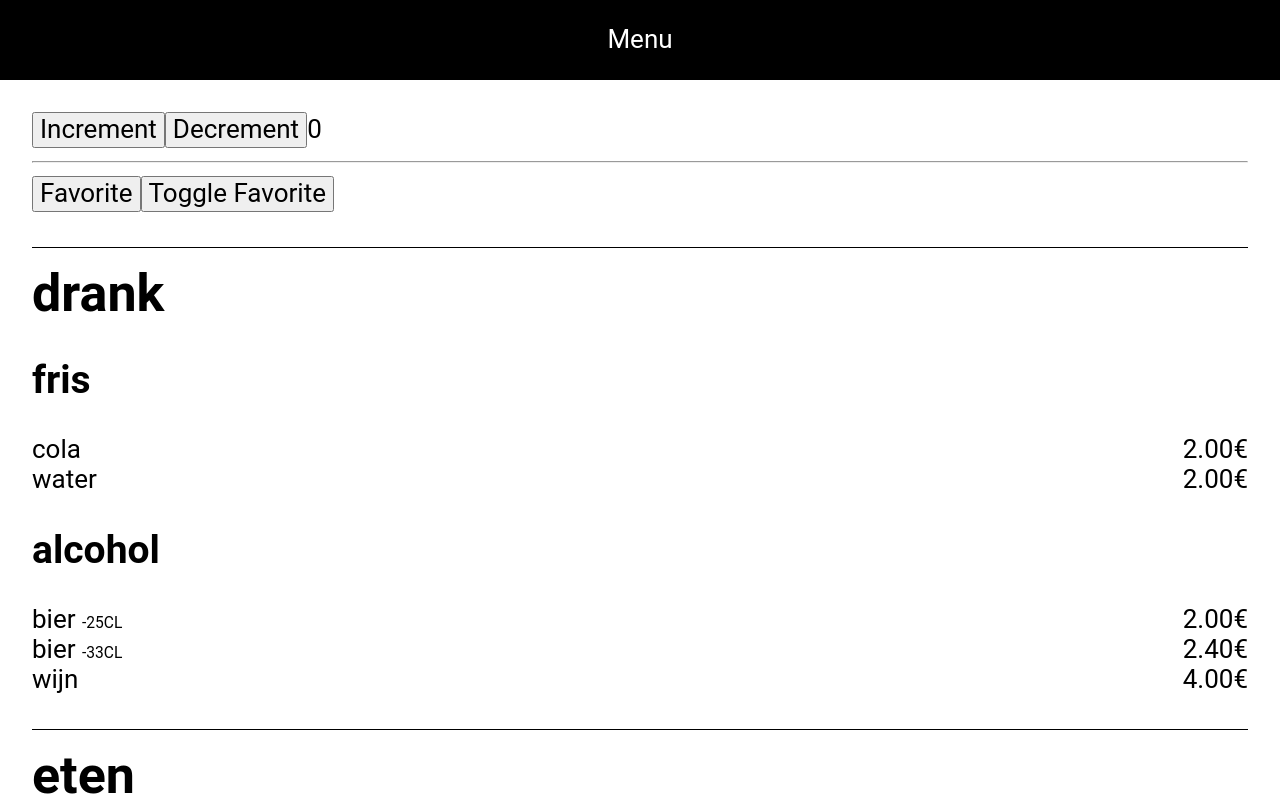
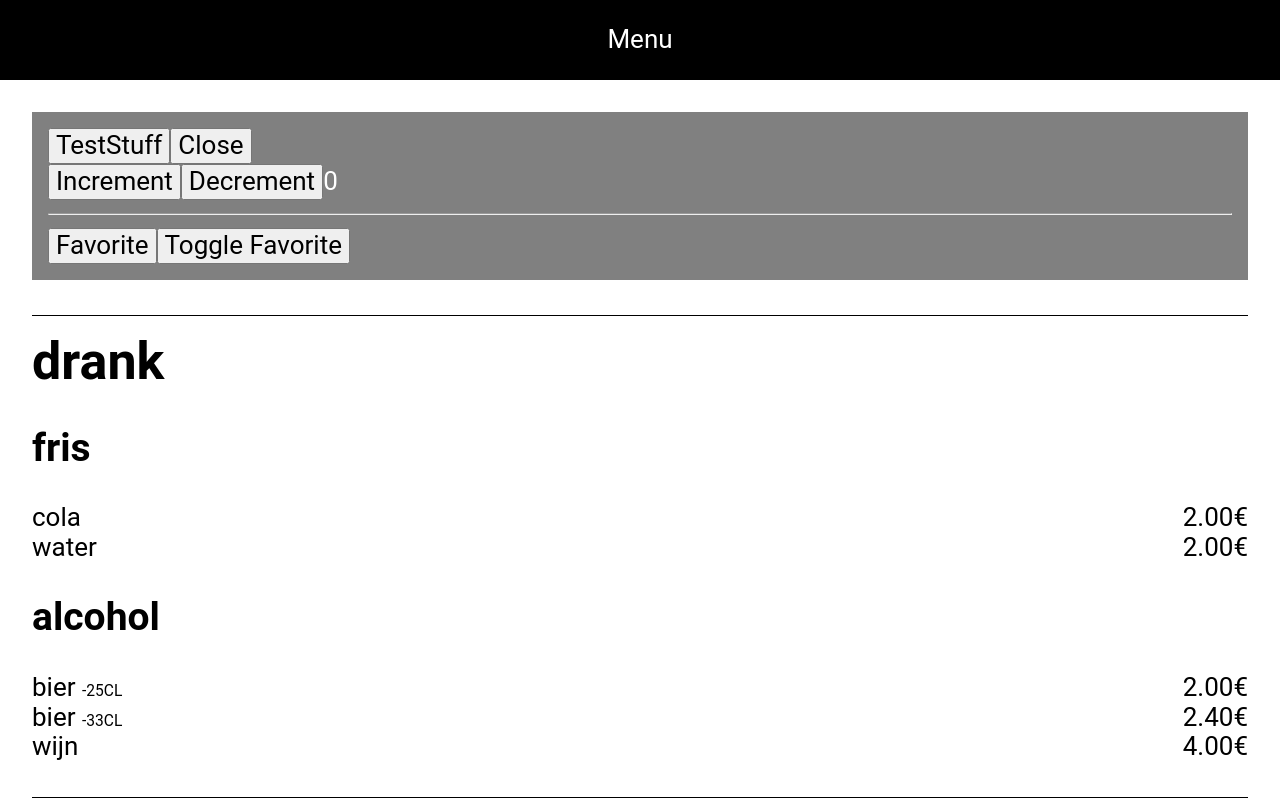
Before and after one commit to Talha-Bayansar/menucard, a React (Create React App) app: page / in a window 1280 px wide. Shown: the top 800 px of the page. Built offline with nearby package versions, Linux system fonts and the light colour scheme.

Commit message:
added TestStuff.js with the button described in oef7.2

```diff
--- a/src/App.js
+++ b/src/App.js
@@ -7,13 +7,13 @@ import Subcategory from "./Components/Subcategory";
 import Navbar from "./Components/Navbar";
 import styled from "@emotion/styled";
 import ProductLine from "./Components/ProductLine";
+import TestStuff from "./Components/TestStuff";
 
 const StyledApp = styled.div`
   padding: 7rem 2rem;
 `;
 
 function App() {
-  const [counter, setCounter] = useState(0);
   const [favorites, setFavorites] = useState([]);
 
   const isFavorite = (product) => {
@@ -31,32 +31,16 @@ function App() {
     } else {
       newArray = [...favorites, product];
     }
-    console.log(newArray);
-    console.log(isFavorite(product));
     setFavorites(newArray);
   };
 
   return (
     <StyledApp className="app">
       <Navbar name="Menu" />
-      <button onClick={() => setCounter(counter + 1)}>Increment</button>
-      <button onClick={() => setCounter(counter - 1)}>Decrement</button>
-      {counter}
-      <hr />
-      <button
-        onClick={() => {
-          setFavorites([PRODUCTS_DATA[0].subcategories[0].products[0]]);
-        }}
-      >
-        Favorite
-      </button>
-      <button
-        onClick={() =>
-          toggleProductIsFavorite(PRODUCTS_DATA[0].subcategories[0].products[0])
-        }
-      >
-        Toggle Favorite
-      </button>
+      <TestStuff
+        toggleProductIsFavorite={toggleProductIsFavorite}
+        setFavorites={setFavorites}
+      />
       {PRODUCTS_DATA.map((category) => (
         <Category key={category.name} category={category}>
           {category.subcategories.map((sc) => (
--- /dev/null
+++ b/src/Components/TestStuff.js
@@ -0,0 +1,63 @@
+import React, { useState } from "react";
+import { PRODUCTS_DATA } from "../data/products_data";
+import styled from "@emotion/styled";
+
+const StyledTestStuff = styled.div`
+  background-color: grey;
+  padding: 1rem;
+  color: white;
+`;
+
+const StyledVisibility = styled.div`
+  display: ${(props) => (props.visibility ? "block" : "none")};
+`;
+
+const StyledButtonOpen = styled.button`
+  /* display: ${(props) => (props.visibility ? "block" : "none")}; */
+`;
+
+const StyledButtonClose = styled.button`
+  /* display: ${(props) => (props.visibility ? "block" : "none")}; */
+`;
+
+function TestStuff(props) {
+  const [counter, setCounter] = useState(0);
+  const { setFavorites, toggleProductIsFavorite } = props;
+
+  const [visible, setVisible] = useState(true);
+
+  return (
+    <StyledTestStuff>
+      <StyledButtonOpen onClick={() => setVisible(!visible)}>
+        TestStuff
+      </StyledButtonOpen>
+      <StyledButtonClose onClick={() => setVisible(!visible)}>
+        Close
+      </StyledButtonClose>
+      <StyledVisibility visibility={visible}>
+        <button onClick={() => setCounter(counter + 1)}>Increment</button>
+        <button onClick={() => setCounter(counter - 1)}>Decrement</button>
+        {counter}
+        <hr />
+        <button
+          onClick={() => {
+            setFavorites([PRODUCTS_DATA[0].subcategories[0].products[0]]);
+          }}
+        >
+          Favorite
+        </button>
+        <button
+          onClick={() =>
+            toggleProductIsFavorite(
+              PRODUCTS_DATA[0].subcategories[0].products[0]
+            )
+          }
+        >
+          Toggle Favorite
+        </button>
+      </StyledVisibility>
+    </StyledTestStuff>
+  );
+}
+
+export default TestStuff;
```
Also changed, not shown: 2 other files (tests, documents, lock files or other folders).
